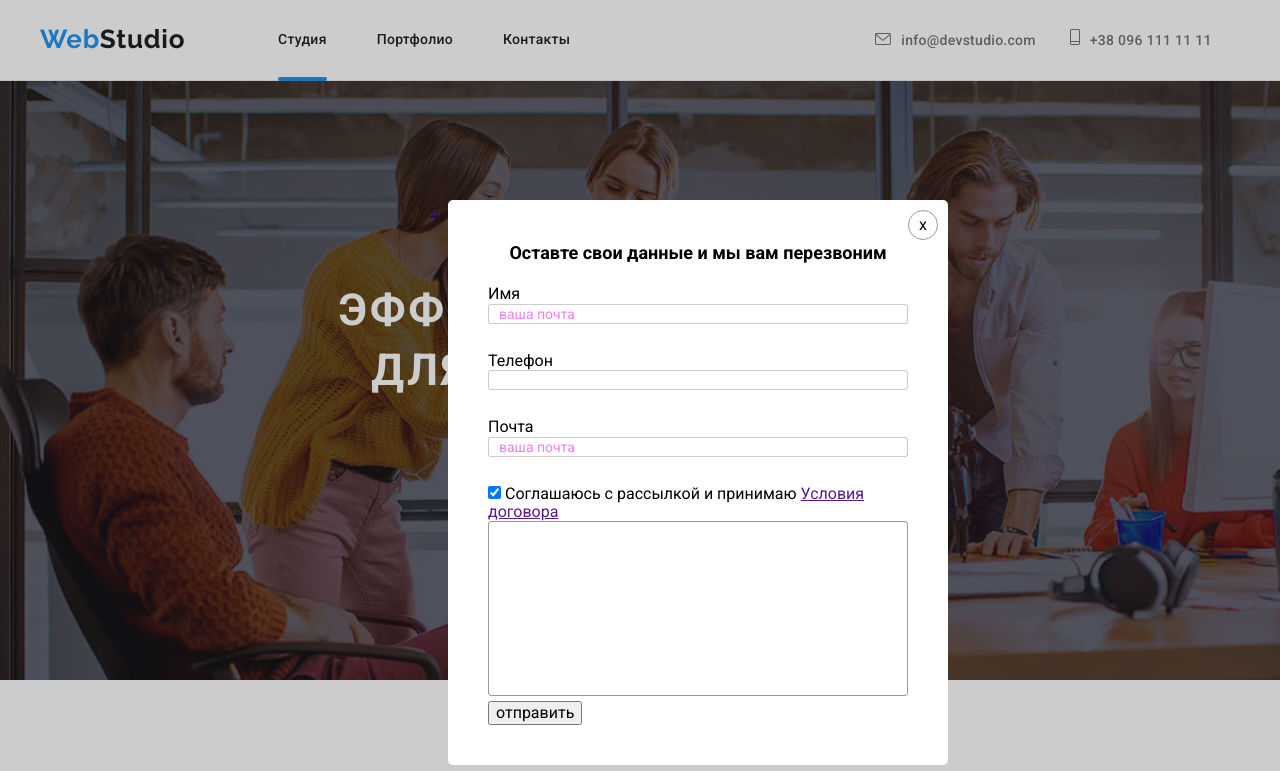
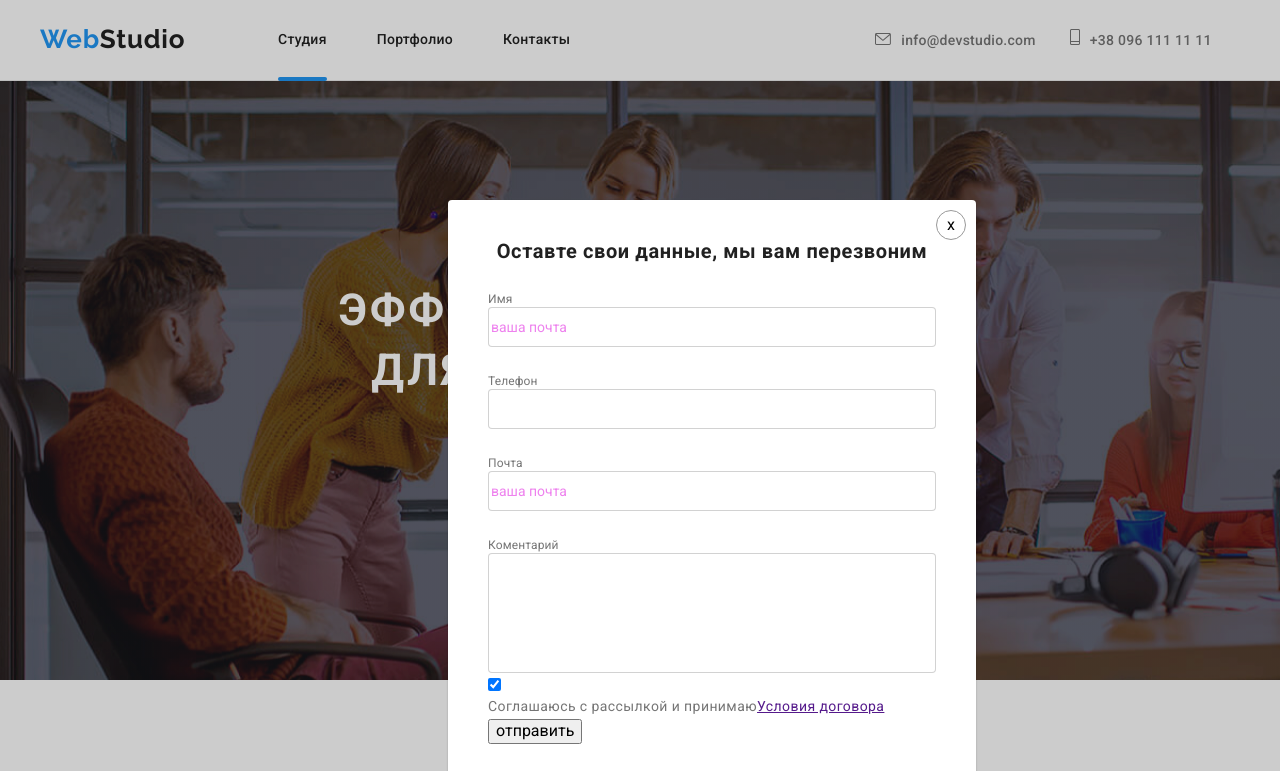
Before and after one commit to Aldoshin0603/goit-markup-hw-06, a plain HTML site: page index.html in a window 1280 px wide. Shown: the top 771 px of the page. Drawn offline with nearby package versions, Linux system fonts and the light colour scheme.

Commit message:
feeedbac

```diff
--- a/css/style-2.css
+++ b/css/style-2.css
@@ -839,10 +839,11 @@ margin-top: 20px;
  }
 
  .modal {
-     width: 500px;
-     min-height: 500px;
-     background-color: white;
-     border-radius: 5px;
+     width: 528px;
+     min-height: 581px;
+     background: #FFFFFF;
+     box-shadow: 0px 1px 3px rgba(0, 0, 0, 0.12), 0px 1px 1px rgba(0, 0, 0, 0.14), 0px 2px 1px rgba(0, 0, 0, 0.2);
+     border-radius: 4px;
      position: relative;
      top: 25%;
      left: 35%;
@@ -873,24 +874,48 @@ margin-top: 20px;
 }
 
 .modal-titel{
-    font-weight: 600;
-    line-height: 1.4;
-    font-size: 18px;
+    font-weight: bold;
+    font-size: 20px;
+    line-height: 23px;
     text-align: center;
-    margin-bottom: 20px ;
+    letter-spacing: 0.03em;
+    color: #212121;
+    margin-bottom: 30px;
+}
+
+.modal-text-lable{
+    font-size: 12px;
+    line-height: 1.16;
+    letter-spacing: 0.01em;
+    color: #757575;
+}
+
+.modal-text-chek{
+    font-weight: normal;
+    font-size: 14px;
+    line-height: 1.71;
+    letter-spacing: 0.03em;
+    color: #757575;
 }
 
 
 .modal-input{
-    width: 100%;
-    height: 40;
+    width: 448px;
+    height: 40px;
+    border: 1px solid rgba(33, 33, 33, 0.2);
+    box-sizing: border-box;
+    border-radius: 4px;
     margin-bottom: 28px;
-    border: 1px solid #a99e9e8b;
-    border-radius: 3px;
-    padding-left: 10px;
-    color: var(--header-text-color);
-    font-size: 14px;
 
+}
+
+.modal-tetarea{
+    width: 448px;
+    height: 120px;
+    border: 1px solid rgba(33, 33, 33, 0.2);
+    box-sizing: border-box;
+    border-radius: 4px;
+    resize: none;
 }
 
 .modal-input::placeholder{
--- a/index.html
+++ b/index.html
@@ -389,26 +389,29 @@
      <div class="baskdrob" data-modal>
          <div class="modal">
             <button type="button" data-modal-close class="modal-clouse-btn">x</button>
-            <p class="modal-titel">Оставте свои данные и мы вам перезвоним </p>
+            <p class="modal-titel">Оставте свои данные, мы вам перезвоним </p>
         <div class="modal-file">
             <form action="# " class="modal-form">
-                <label for="usar name">Имя<input
-                    type="text" E
+                <label for="usar name"><p class="modal-text-lable">Имя</p>
+                    <input
+                        type="text"
                         class="modal-input"
                         placeholder="ваша почта"
                         name="user-name"
                         minlength=""
-                    id="user email"
+                        required
                     /></label>
 
-                   <label for="number">Телефон</label>
+                <label for="number"><p class="modal-text-lable">Телефон</p>
                     <input
                         type="number"
                         class="modal-input"
                         placeholder=""
-                    name="user-name"
+                        name=""
                         required
-                     /><label for="email">Почта<input
+                    /></label>
+                <label for="email"><p class="modal-text-lable">Почта</p>
+                    <input
                         type="email"
                         class="modal-input"
                         placeholder="ваша почта"
@@ -416,20 +419,28 @@
                         required
                     /></label>
 
-                     <label>
-                        <input type="checkbox" name="hobby" value="music" checked />
-                        Соглашаюсь с рассылкой и принимаю
-                        <a href="">Условия договора</a>
-                      </label>
-
-
+                    <label for=""><p class="modal-text-lable">Коментарий</p>
                         <textarea
+                        class="modal-tetarea"
                         name="user text"
                         id="user text"
                         cols="30"
                         rows="10"
-                class="modal-text"></textarea>
+                        resize: none;
+                        > </textarea>
+                    </label>
 
+
+
+                    <label>
+                        <input
+                        type="checkbox"
+                        name="hobby"
+                        value="music"
+                        checked />
+                        <p class="modal-text-chek">Соглашаюсь с рассылкой и принимаю<a href="">Условия договора</a>  </p>
+
+                    </label>
                 <button type="cumbit">отправить</button>
 
             </form>
```
Lines whose indentation alone changed are shown as unchanged.
